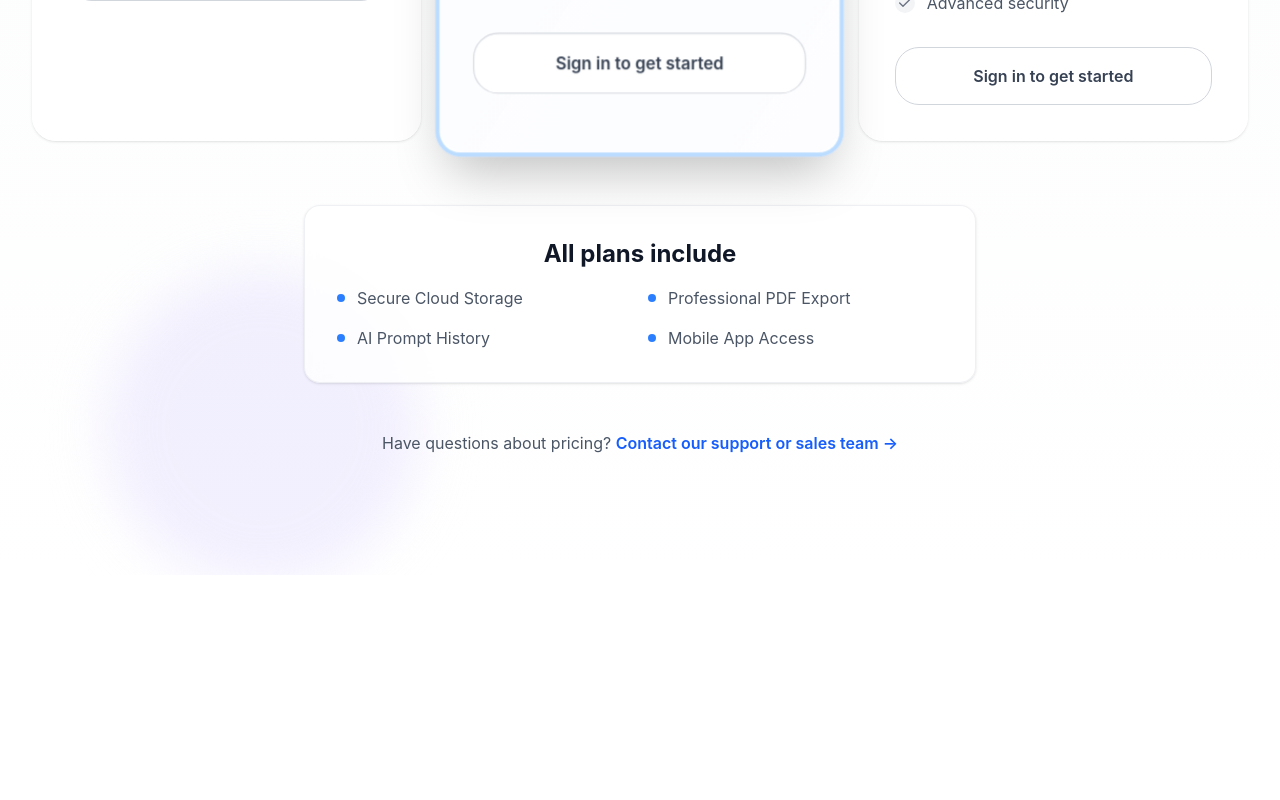
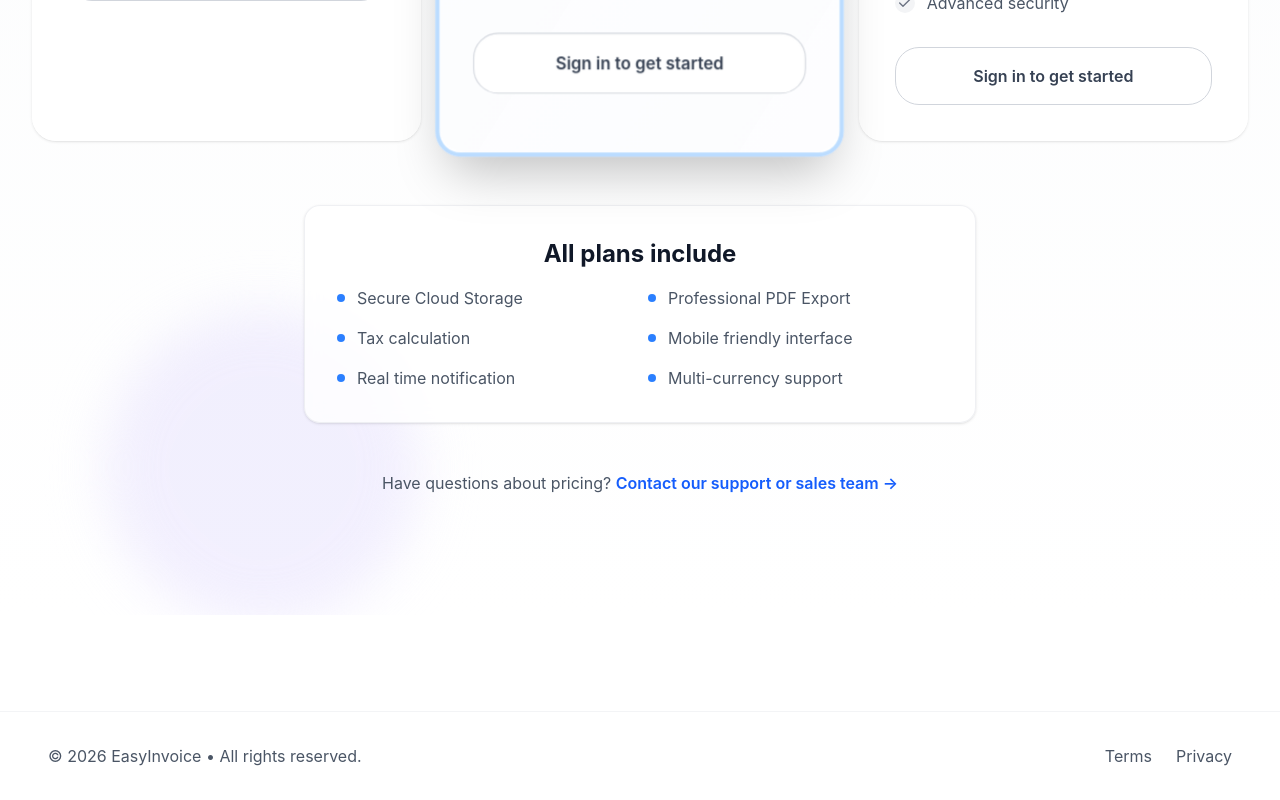
Before and after one commit to Md-Samir-Hossain/AI-Invoice-Generator, a React (Vite) app in the folder Frontend/: page / in a window 1280 px wide. Shown: the part 2836-3636 px from the top of the page. Before the commit the page ends 3411 px from the top, so only its background shows below. Built offline with nearby package versions, Linux system fonts and the light colour scheme; no server answers.

Commit message:
Added footer & minor change in design

```diff
--- a/Frontend/src/assets/dummyStyles.js
+++ b/Frontend/src/assets/dummyStyles.js
@@ -584,7 +584,7 @@ export const featuresStyles = {
   // Background Elements
   backgroundBlob1: "absolute top-10 left-0 w-72 h-72 bg-blue-100 rounded-full mix-blend-multiply filter blur-xl opacity-70 animate-blob",
   backgroundBlob2: "absolute top-10 right-0 w-72 h-72 bg-emerald-100 rounded-full mix-blend-multiply filter blur-xl opacity-70 animate-blob-2",
-  backgroundBlob3: "absolute bottom-8 left-80 w-50 h-50 bg-amber-100 rounded-full mix-blend-multiply filter blur-xl opacity-70 animate-blob-3",
+  backgroundBlob3: "absolute -bottom-46 left-0 w-72 h-72 bg-amber-100 rounded-full mix-blend-multiply filter blur-xl opacity-70 animate-blob-3",
 
   // Container
   container: "relative max-w-7xl mx-auto px-4 sm:px-6 lg:px-8",
@@ -859,7 +859,7 @@ export const pricingStyles = {
   section: "relative py-24 bg-gradient-to-b from-gray-50 to-white overflow-hidden",
 
   // Background Elements
-  bgElement1: "absolute top-10 left-0 w-72 h-72 bg-blue-100 rounded-full mix-blend-multiply filter blur-xl opacity-70 animate-blob-1",
+  bgElement1: "absolute -top-26 left-0 w-72 h-72 bg-amber-100 rounded-full  filter blur-xl opacity-70 animate-blob-3",
   bgElement2: "absolute top-10 right-0 w-72 h-72 bg-indigo-100 rounded-full mix-blend-multiply filter blur-xl opacity-70 animate-blob-2",
   bgElement3: "absolute bottom-8 left-20 w-72 h-72 bg-violet-100 rounded-full mix-blend-multiply filter blur-xl opacity-70 animate-blob-3",
 
--- /dev/null
+++ b/Frontend/src/components/Footer.jsx
@@ -0,0 +1,21 @@
+import { footerStyles } from "../assets/dummyStyles";
+
+const Footer = () => {
+  return (
+    <footer className={footerStyles.footer}>
+        <div className={footerStyles.container}>
+            <div className={footerStyles.copyright}>
+                &copy; {new Date().getFullYear()} EasyInvoice • All rights reserved.
+            </div>
+
+            <div className={footerStyles.links}>
+                <a href="/terms" className={footerStyles.link}>Terms</a>
+                <a href="/privacy" className={footerStyles.link}>Privacy</a>
+            </div>
+        </div>
+
+    </footer>
+  )
+}
+
+export default Footer
--- a/Frontend/src/components/Pricing.jsx
+++ b/Frontend/src/components/Pricing.jsx
@@ -289,7 +289,7 @@ const Pricing = () => {
                     <div className={pricingStyles.featuresCard}>
                         <h3 className={pricingStyles.featuresTitle}>All plans include</h3>
                         <div className={pricingStyles.featuresGrid}>
-                            {["Secure Cloud Storage", "Professional PDF Export", "AI Prompt History", "Mobile App Access"].map((feature, i) => (
+                            {["Secure Cloud Storage", "Professional PDF Export", "Tax calculation", "Mobile friendly interface", "Real time notification", "Multi-currency support"].map((feature, i) => (
                                 <div key={i} className={pricingStyles.featureItem}>
                                     <span className={pricingStyles.featureDot} />
                                     <span>{feature}</span>
--- a/Frontend/src/pages/Home.jsx
+++ b/Frontend/src/pages/Home.jsx
@@ -3,7 +3,7 @@ import Navbar from '../components/Navbar'
 import Hero from '../components/Hero'
 import Features from '../components/Features'
 import Pricing from '../components/Pricing'
-
+import Footer from '../components/Footer'
 
 const Home = () => {
   return (
@@ -18,6 +18,7 @@ const Home = () => {
             <Pricing />
           </div>
         </main>
+        <Footer />
     </div>
   )
 }
```
